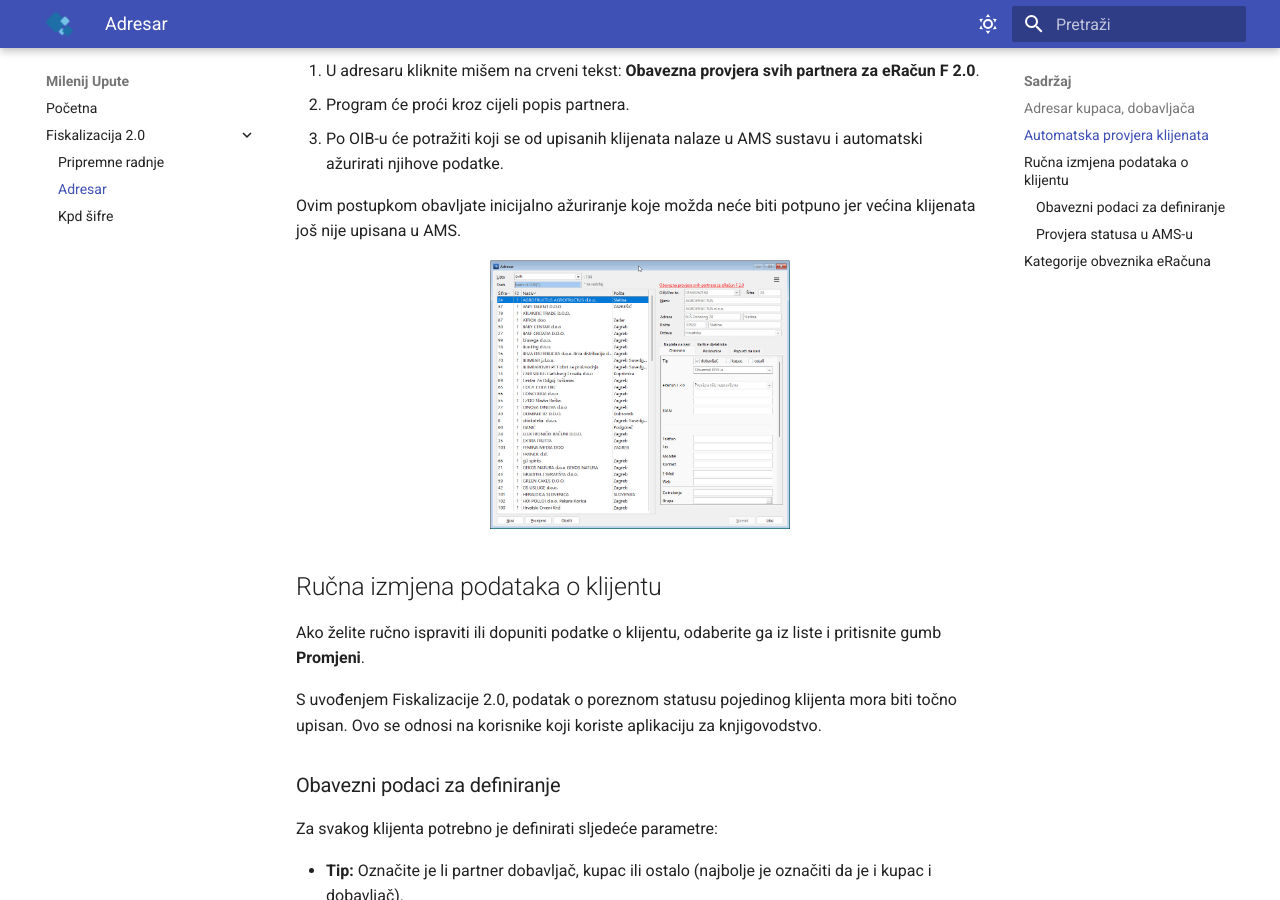
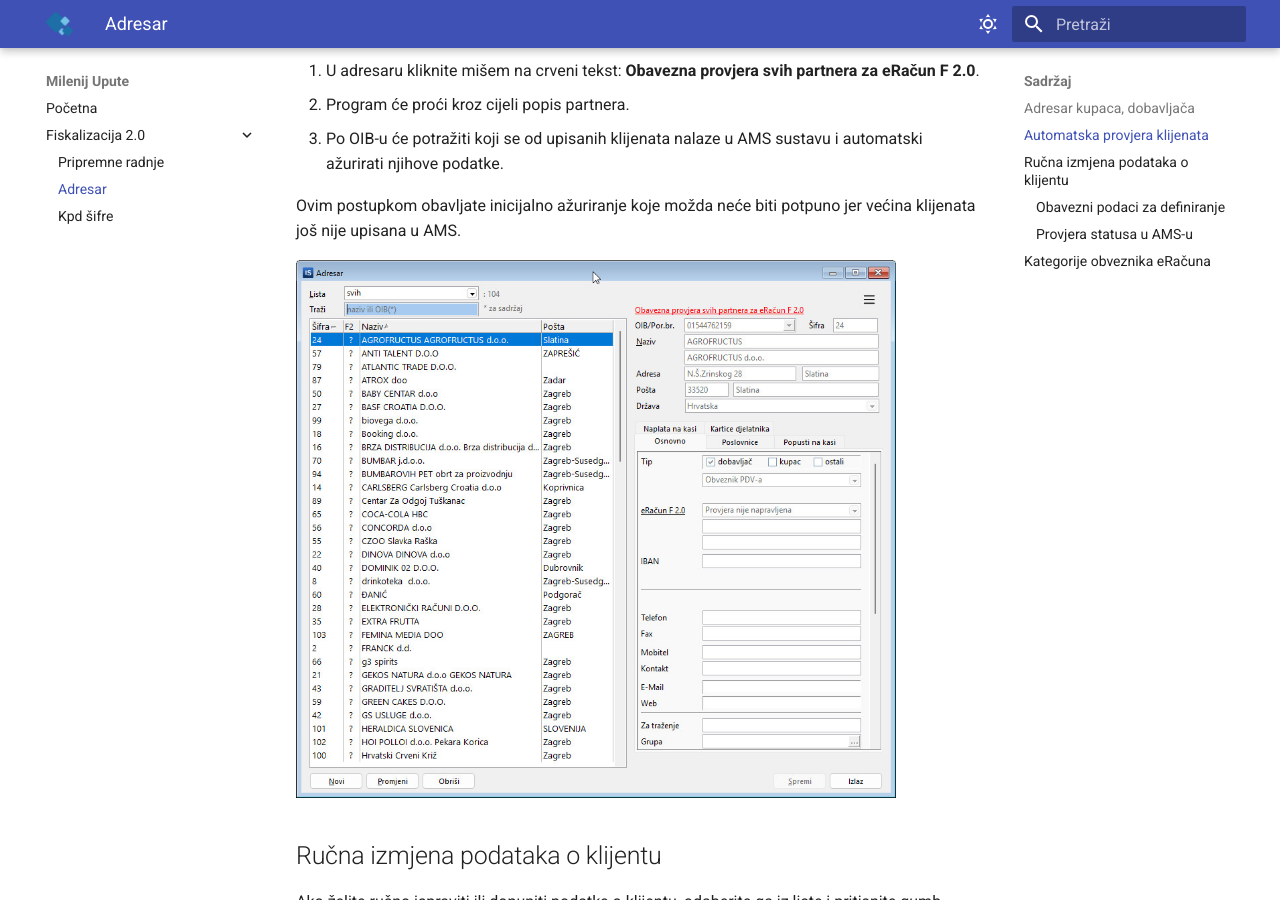
Before and after one commit to Milenij/milenij-upute, an MkDocs documentation site: the page built from docs/fiskalizacija-2.0/adresar/index.md, in a window 1280 px wide and 900 px high, scrolled down 642 px. Built offline with MkDocs 1.6.1 and Material for MkDocs 9.7.7, drawn with Linux system fonts in a browser that asks for light colours.

Commit message:
Update Fiskalizacija 2.0 “adresar/index”

```diff
--- a/docs/fiskalizacija-2.0/adresar/index.md
+++ b/docs/fiskalizacija-2.0/adresar/index.md
@@ -26,7 +26,7 @@
 
 
 
-![undefined](../../assets/images/slika_adresar.png){: width="300" style="display: block; margin: 0 auto;" }
+![undefined](../../assets/images/slika_adresar.png){: width="600" style="display: block; margin: 10;" }
 
 
 
```
